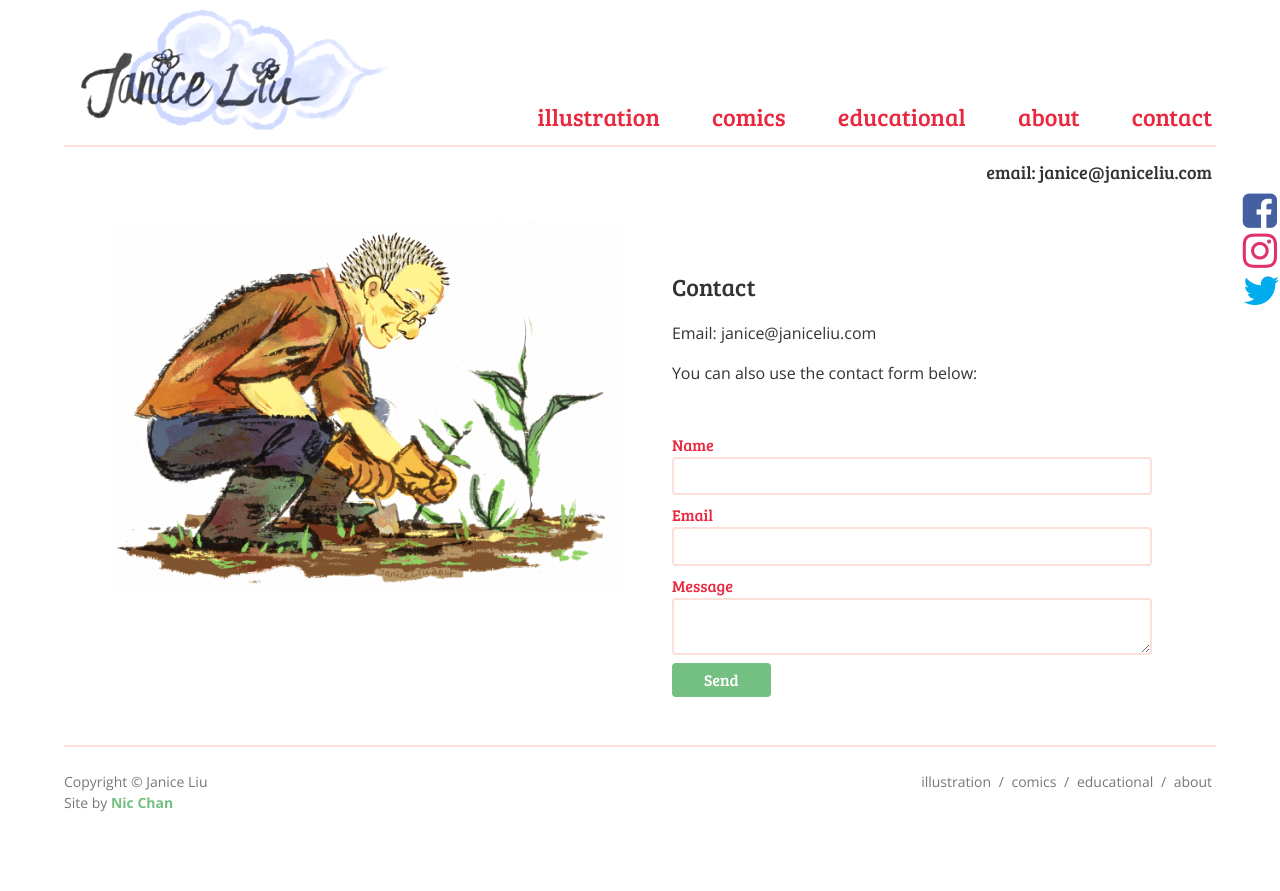
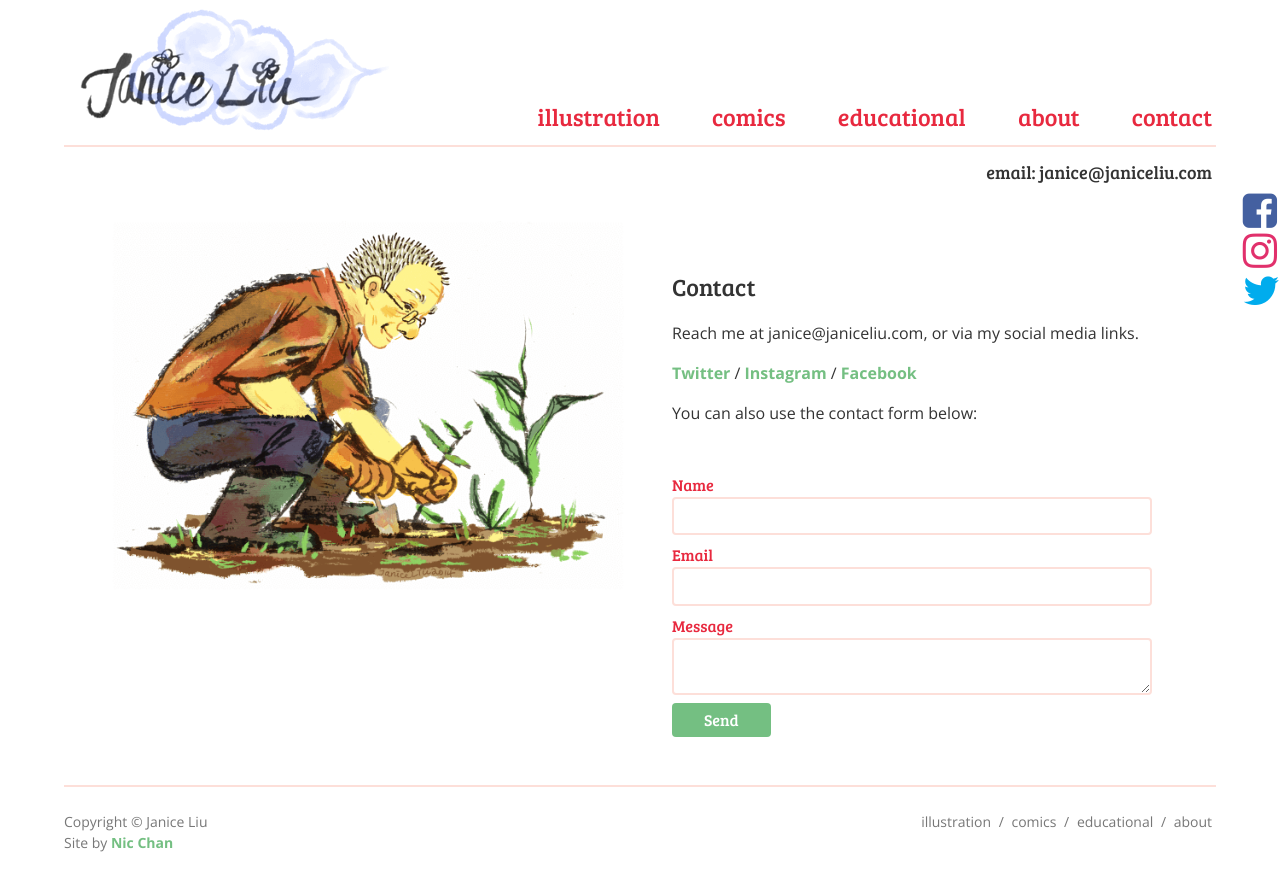
Before and after one commit to flutterdoodle/flutterdoodle.github.io, a Jekyll site: the page built from contact.html, in a window 1280 px wide. Shown: the top 891 px of the page. Built offline with Jekyll 4.4.1, drawn with Linux system fonts in a browser that asks for light colours; nearby versions of some CDN libraries.

Commit message:
add social links

```diff
--- a/contact.html
+++ b/contact.html
@@ -6,6 +6,7 @@ img: /img/site/contactillust.png
 ---
 
 <h2>Contact</h2>
-<p>Email: janice@janiceliu.com</p>
+<p>Reach me at janice@janiceliu.com, or via my social media links.</p>
+<p><a href="https://twitter.com/flutterdoodle">Twitter</a> / <a href="https://www.instagram.com/flutterdoodle/">Instagram</a> / <a href="https://www.facebook.com/Janice-Liu-Illustration-534766226712085/">Facebook</a></p>
 <p>You can also use the contact form below:</p>
 {% include contact.html %}
```
